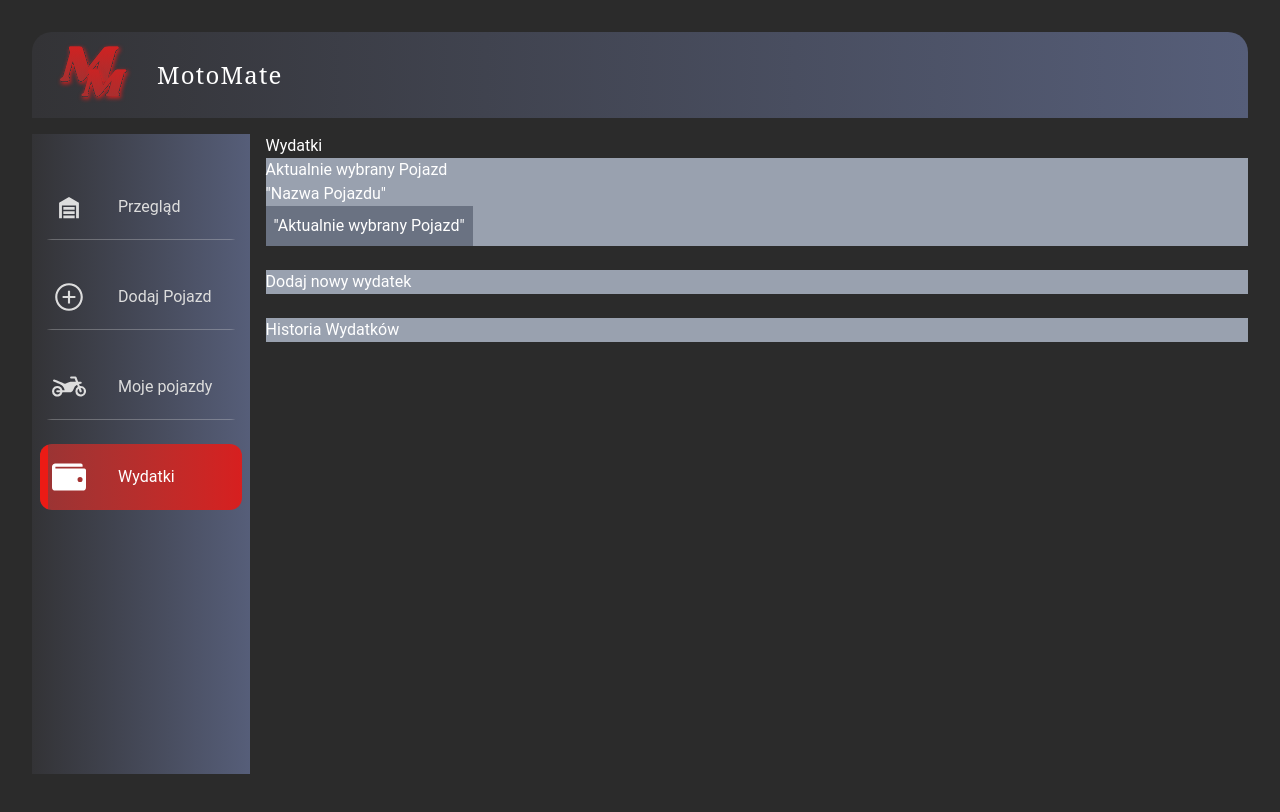
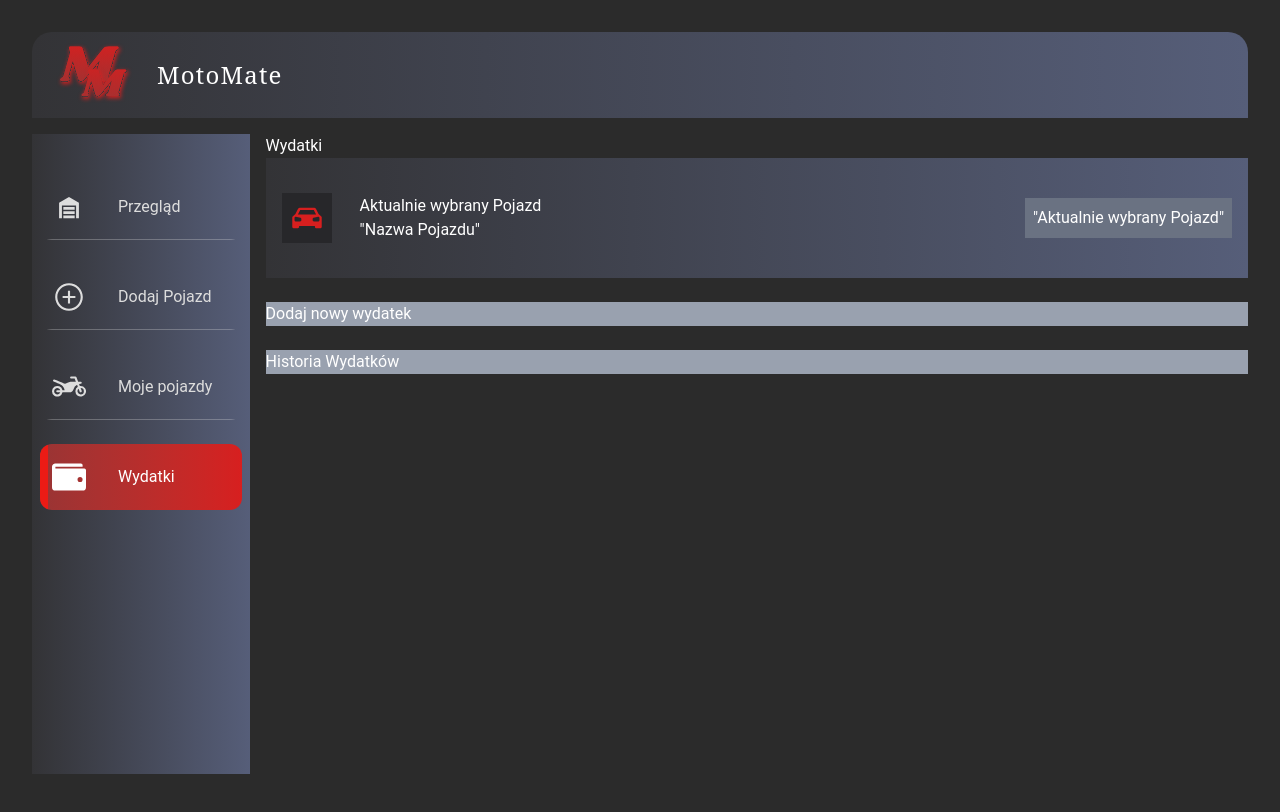
Before and after one commit to kamil-plewinski/moto-mate, a React (Vite) app: page /expenses in a window 1280 px wide. Shown: the top 812 px of the page. Built offline with nearby package versions, Linux system fonts and the light colour scheme; no server answers; a web font is replaced by a local one.

Commit message:
feat: add vehicle selector component layout

```diff
--- /dev/null
+++ b/src/components/icons/CarIcon.tsx
@@ -0,0 +1,15 @@
+export default function CarIcon() {
+  return (
+    <svg
+      xmlns="http://www.w3.org/2000/svg"
+      width="34"
+      height="34"
+      viewBox="0 0 15 15"
+    >
+      <path
+        fill="#D71F1F"
+        d="M13.84 6.852L12.6 5.7l-1.1-2.2a1.05 1.05 0 0 0-.9-.5H4.4a1.05 1.05 0 0 0-.9.5L2.4 5.7L1.16 6.852a.5.5 0 0 0-.16.367V11.5a.5.5 0 0 0 .5.5h2c.2 0 .5-.2.5-.4V11h7v.5c0 .2.2.5.4.5h2.1a.5.5 0 0 0 .5-.5V7.219a.5.5 0 0 0-.16-.367ZM4.5 4h6l1 2h-8ZM5 8.6c0 .2-.3.4-.5.4H2.4c-.2 0-.4-.3-.4-.5V7.4c.1-.3.3-.5.6-.4l2 .4c.2 0 .4.3.4.5Zm8-.1c0 .2-.2.5-.4.5h-2.1c-.2 0-.5-.2-.5-.4v-.7c0-.2.2-.5.4-.5l2-.4c.3-.1.5.1.6.4Z"
+      />
+    </svg>
+  );
+}
--- a/src/components/page-components/expenses/VehicleSelector.tsx
+++ b/src/components/page-components/expenses/VehicleSelector.tsx
@@ -1,9 +1,34 @@
+import { useState } from "react";
+import CarIcon from "../../icons/CarIcon";
+
 export default function VehicleSelector() {
+  const [isDropdownOpen, setIsDropdownOpen] = useState<boolean>(false);
+
+  const toggleDropdown = () => {
+    setIsDropdownOpen((prev) => !prev);
+  };
+
   return (
-    <div className="w-full bg-gray-400">
-      <h2>Aktualnie wybrany Pojazd</h2>
-      <p>"Nazwa Pojazdu"</p>
-      <button className="bg-gray-500 p-2">"Aktualnie wybrany Pojazd"</button>
+    <div className="flex items-center gap-4 p-4 w-full h-30 custom-background">
+      <div className="inline-block p-2 bg-zinc-800">
+        <CarIcon />
+      </div>
+      <div className="ml-3">
+        <h2>Aktualnie wybrany Pojazd</h2>
+        <p>"Nazwa Pojazdu"</p>
+      </div>
+      <div className="relative ml-auto">
+        <button className="bg-gray-500 p-2" onClick={toggleDropdown}>
+          "Aktualnie wybrany Pojazd"
+        </button>
+        {isDropdownOpen && (
+          <ul className="absolute left-0 top-full bg-gray-400 z-10">
+            <li>Audi A4</li>
+            <li>Honda CBR 1000 RR</li>
+            <li>Peugeot 308</li>
+          </ul>
+        )}
+      </div>
     </div>
   );
 }
```
